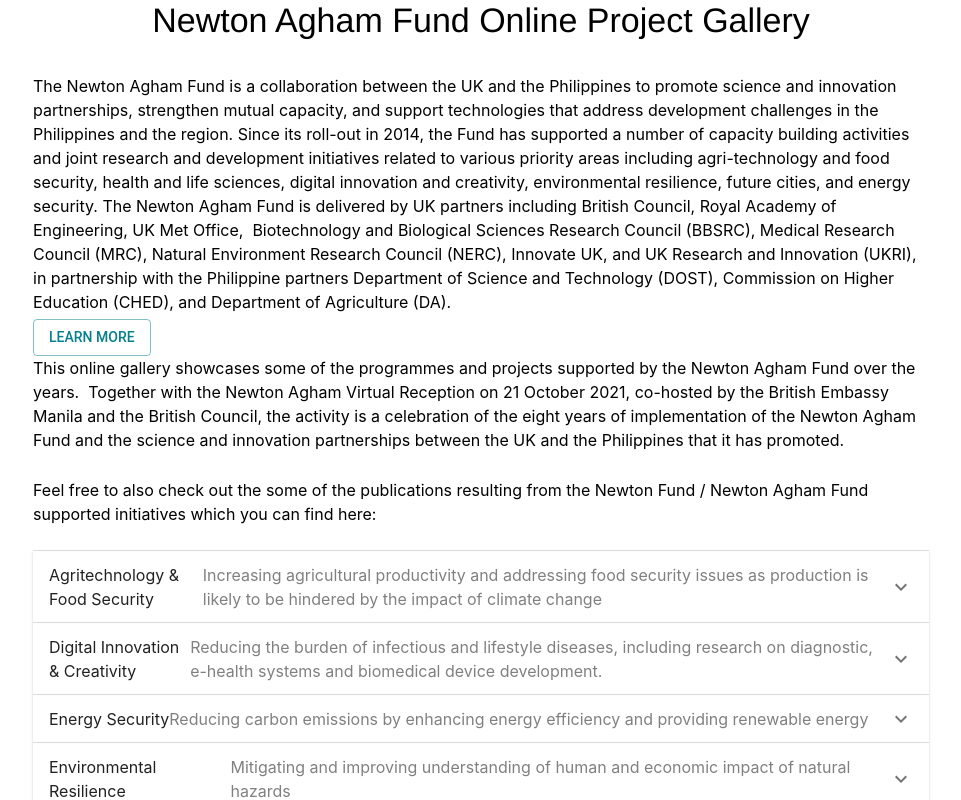
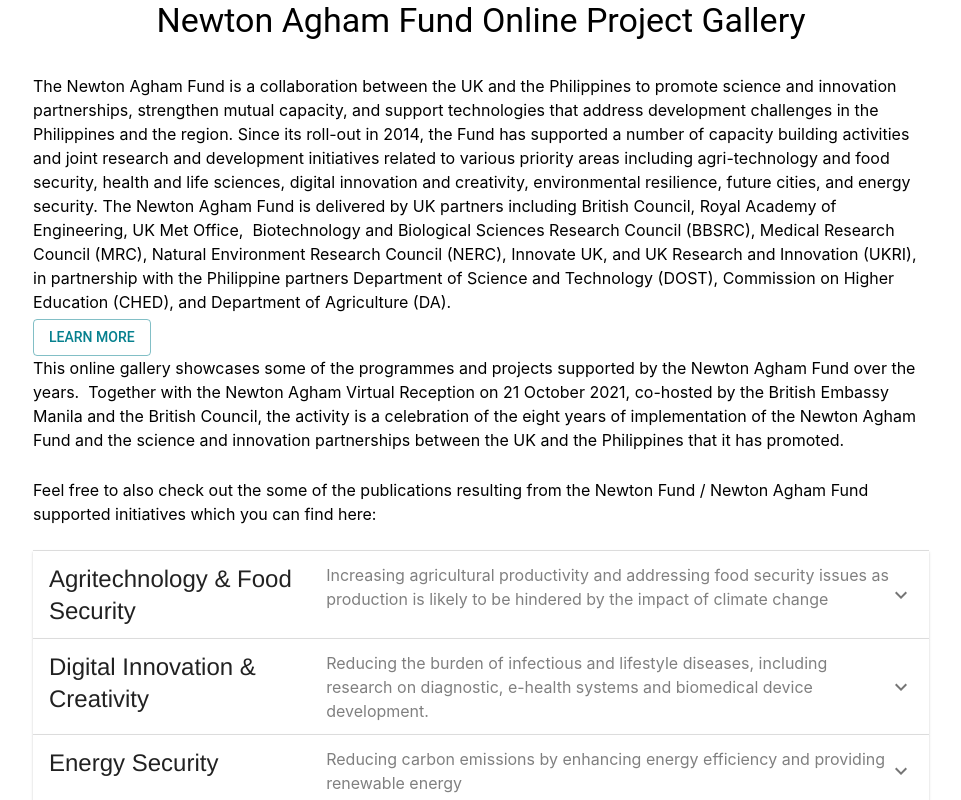
Before and after one commit to pulidongz/NewtonAgham, a React (Create React App) app in the folder newtonagham/: page / in a window 1280 px wide. Shown: the top 800 px of the page, without its empty margins (159-1120 px from the left). Built offline with nearby package versions, Linux system fonts and the light colour scheme; a web font is replaced by a local one.

Commit message:
Accordion edits

```diff
--- a/newtonagham/src/App.js
+++ b/newtonagham/src/App.js
@@ -10,7 +10,7 @@
 const theme = createTheme({
   typography: {
     "fontFamily": `"Roboto", "Arial", Helvetica Neue`,
-    h4: {
+    h5: {
       fontFamily: `"Helvetica Neue"`,
     },
     body1: {
--- a/newtonagham/src/components/PriorityAreas.js
+++ b/newtonagham/src/components/PriorityAreas.js
@@ -32,6 +32,9 @@
         position: 'relative',
         padding: 5
     },
+    expandedPanel: {
+        backgroundColor: '#266ebc',
+    }
 });
 
 export default function PriorityAreas(props){
@@ -57,7 +60,7 @@
                 aria-controls="panel1a-content"
                 id="panel1a-header"
             >
-            <Typography>{json.title}</Typography>
+                <Typography variant="h5" sx={{ width: '33%', flexShrink: 0 }}>{json.title}</Typography>
                 <Typography style={{color: 'gray'}}>
                     {json.definition}
                 </Typography>
```
Lines whose indentation alone changed are shown as unchanged.
